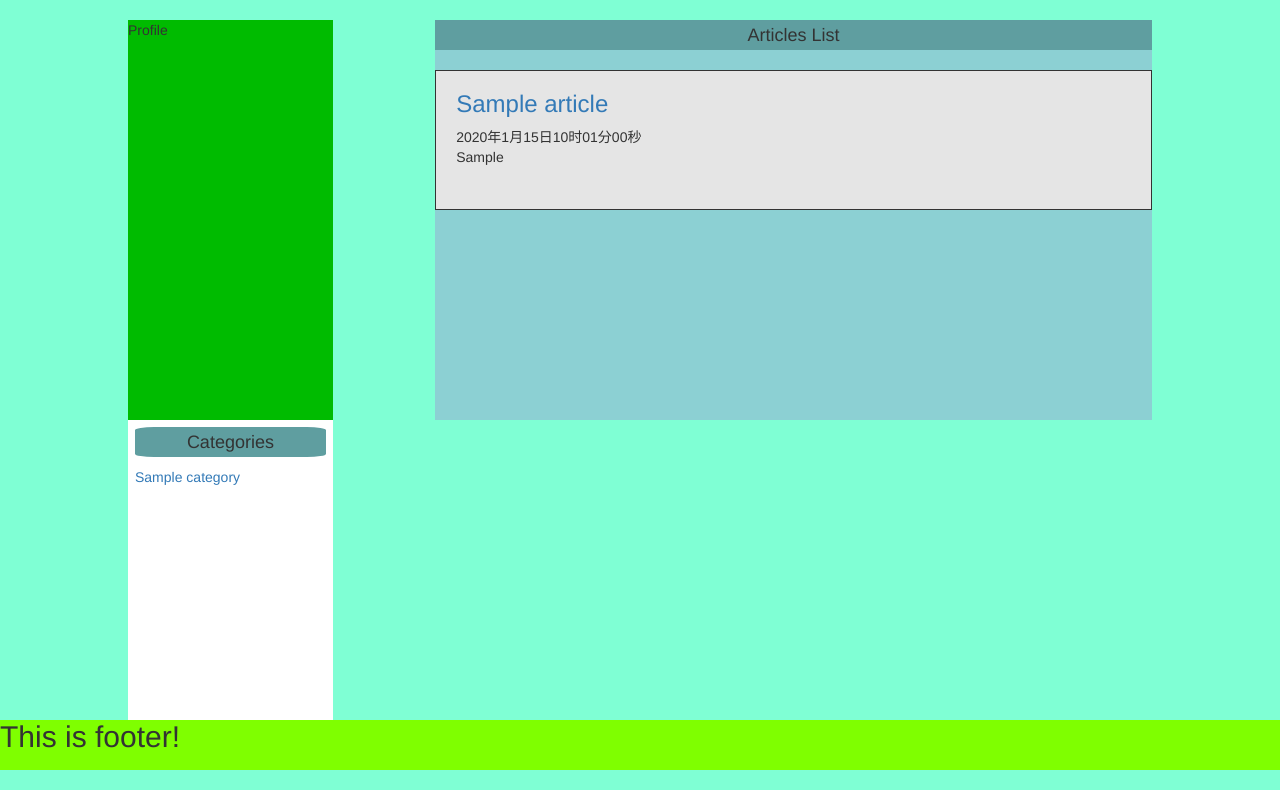
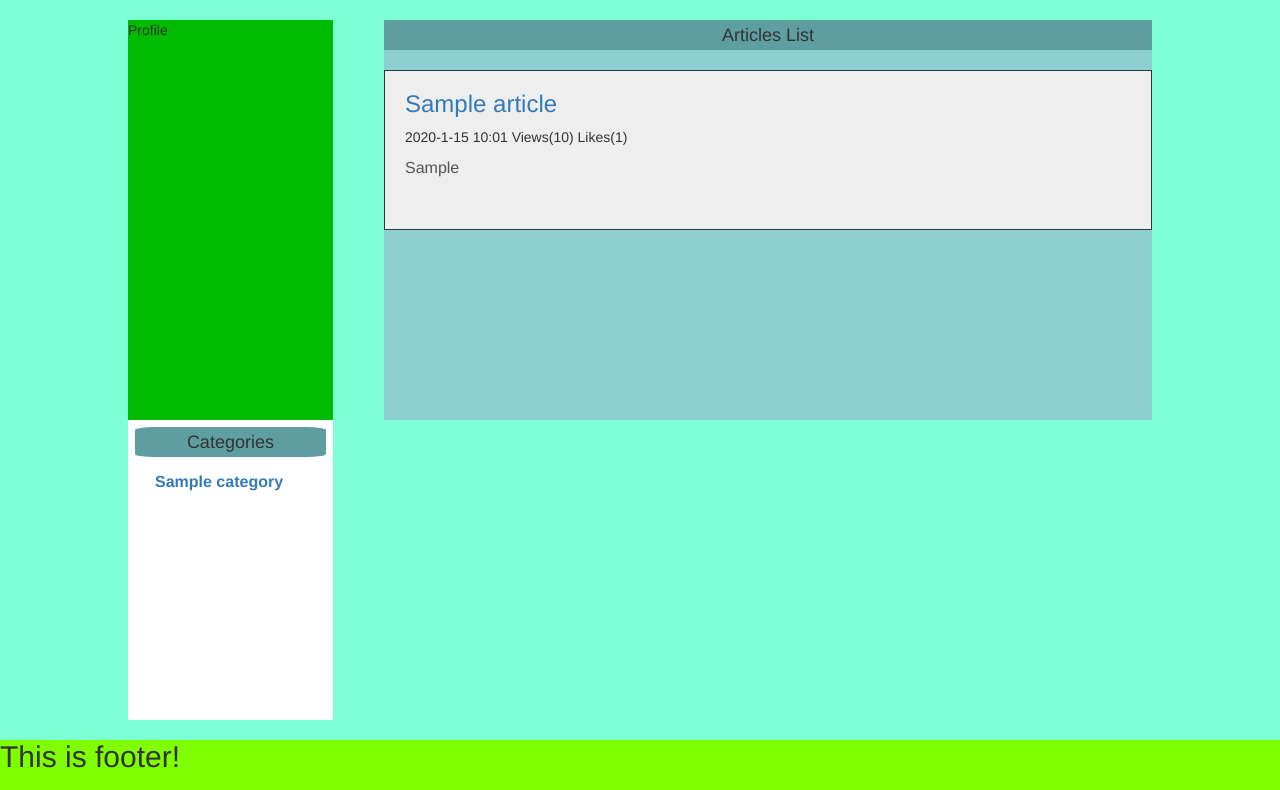
Before and after one commit to awyd234/django_blog, a Django app: page / in a window 1280 px wide. Shown: the part 60-850 px from the top of the page. Run offline with Django 3.2, Linux system fonts and the light colour scheme; tables that the repository leaves empty hold one stand-in row (values such as "Sample post"); some libraries are stand-ins or nearby versions.

Commit message:
首页基本框架

```diff
--- a/blog/static/css/style.css
+++ b/blog/static/css/style.css
@@ -33,6 +33,7 @@ body {
 #content {
     width: 100%;
     background: aquamarine;
+    padding-bottom: 20px;
     float: left;
 }
 
@@ -136,9 +137,18 @@ body {
     text-align: center;
 }
 
+.panel-categories-name {
+    font-size: 16px;
+    font-weight: bold;
+    margin-top: 5px;
+    height: 30px;
+    line-height: 30px;
+    padding-left: 20px;
+}
+
 /*右侧文章栏*/
 #right-side {
-    width: 70%;
+    width: 75%;
     min-height: 400px;
     background: #8cd0d3;
     float: right;
@@ -155,9 +165,21 @@ body {
 
 .right-side-article {
     width: 100%;
-    height: 140px;
+    height: 160px;
     margin: 20px 0;
     border: 1px solid;
     padding: 0 20px;
-    background: #e5e5e5;
+    background: #eee;
 }
+
+.aright-side-article-abstract {
+    font-size: 16px;
+    color: #555;
+    padding-top: 10px;
+}
+
+.aright-side-article-abstract * {
+    border: 0;
+    margin: 0;
+    padding: 0;
+}
--- a/blog/templates/blog/detail.html
+++ b/blog/templates/blog/detail.html
@@ -9,7 +9,7 @@
                     <li>
                         <ul class="post-categories">
                             <li>
-                                <a href="" title="" rel="category">{{ article.category.name }}</a>
+                                <a href="#" title="" rel="category">{{ article.category.name }}</a>
                             </li>
                         </ul>
                     </li>
@@ -25,7 +25,9 @@
                 </div>
                 <div class="date-read">
                     <i class="icon-date"></i>
-                    <span class="date">{{ article.last_modified_time|date:"Y年n月d日" }}</span>
+                    <span class="date">{{ article.last_modified_time|date:"Y-n-d h:m" }}</span>
+                    <span>Views({{ article.views }})</span>
+                    <span>Likes({{ article.likes }})</span>
                 </div>
                 <div class="post-hd">
                     {{ article.body | safe }}
--- a/blog/templates/blog/index.html
+++ b/blog/templates/blog/index.html
@@ -9,7 +9,9 @@
             </ul>
             <ul id="panel-categories-body">
                 {% for category in category_list %}
-                    <li><a href="#">{{category.name}}</a></li>
+                    <li class="panel-categories-name">
+                        <a href="/category/{{ category.id }}">{{category.name}}</a>
+                    </li>
                 {% endfor %}
             </ul>
         </div>
@@ -25,9 +27,17 @@
                         </a>
                     </div>
                     <div class="right-side-article-time">
-                        {{ article.last_modified_time|date:"Y年n月d日h时m分s秒" }}
+                        {{ article.last_modified_time|date:"Y-n-d h:m" }}
+                        <span>Views({{ article.views }})</span>
+                        <span>Likes({{ article.likes }})</span>
                     </div>
-                    <div class="aright-side-rticle-abstract">{{ article.abstract }}</div>
+                    <div class="aright-side-article-abstract">
+                        {% if article.abstract != null and article.abstract != '' %}
+                            {{ article.abstract }}
+                        {% else %}
+                            {{ article.body|safe|truncatechars_html:54 }}
+                        {% endif %}
+                    </div>
                 </div>
             {% endfor %}
         </div>
--- a/blog/urls.py
+++ b/blog/urls.py
@@ -14,7 +14,6 @@ Including another URLconf
     2. Add a URL to urlpatterns:  url(r'^blog/', include('blog.urls'))
 """
 from django.conf.urls import url
-from django.contrib import admin
 import views
 
 urlpatterns = [
--- a/blog/views.py
+++ b/blog/views.py
@@ -11,7 +11,7 @@ class IndexView(ListView):
     context_object_name = "article_list"
 
     def get_queryset(self):
-        articles_list = Article.objects.filter(status='p')
+        articles_list = Article.objects.filter(status='p').order_by('created_time')
         for article in articles_list:
             article.body = markdown2.markdown(article.body, )
         return articles_list
@@ -30,12 +30,19 @@ class ArticleDetailView(DetailView):
     def get_object(self, queryset=None):
         obj = super(ArticleDetailView, self).get_object()
         obj.body = markdown2.markdown(obj.body, extras=['fenced-code-blocks'], )
+
+        article_id = obj.id
+        article = Article.objects.get(id=article_id)
+        article.views = article.views + 1
+        article.save()
+
         return obj
 
 
 class CategoryView(ListView):
     template_name = "blog/index.html"
     context_object_name = "article_list"
+    pk_url_kwarg = "cate_id"
 
     def get_queryset(self):
         article_list = Article.objects.filter(category=self.kwargs['cate_id'], status='p')
```
Also changed, not shown: 2 other files.
